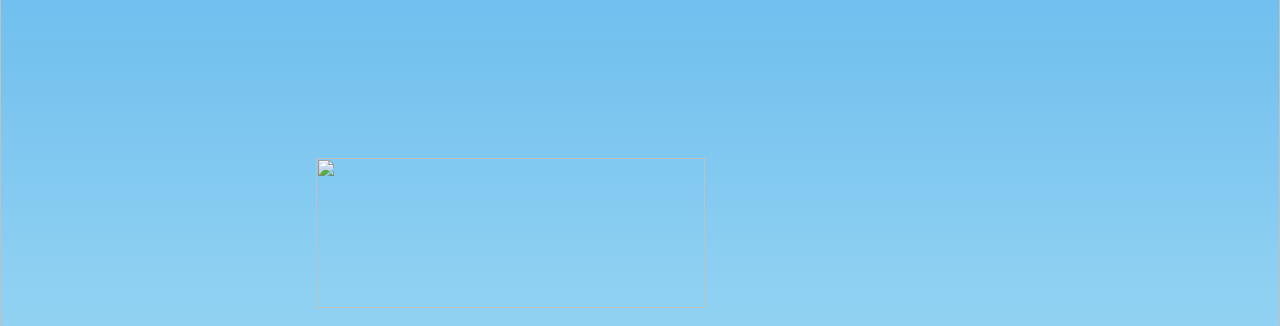
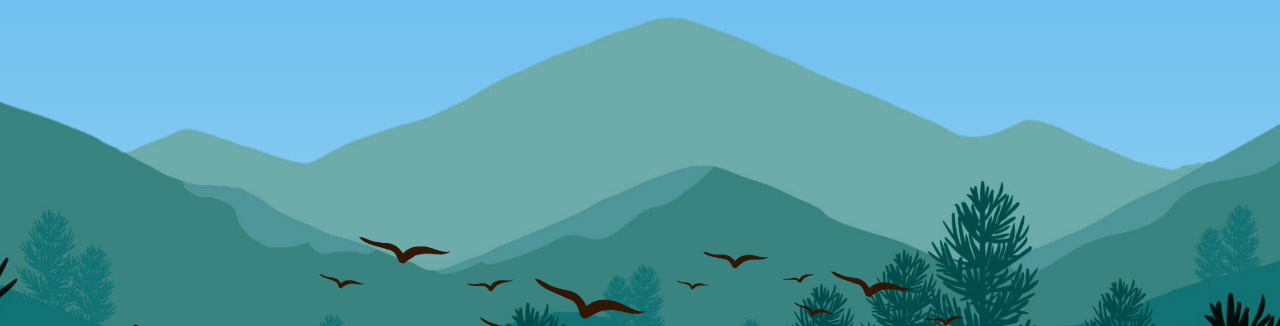
Before and after one commit to jasminehuang16/personalweb, a plain HTML site: page index.html in a window 1280 px wide. Shown: the part 92-418 px from the top of the page. Drawn offline with Linux system fonts and the light colour scheme.

Commit message:
Update index.html

```diff
--- a/index.html
+++ b/index.html
@@ -19,8 +19,8 @@
     </header>
     <section>
         <h2 id="text">Welcome!<br><span>On this site I would express my authentic self</span></h2>
-        <img src="img/mountains.png" id="mountains">
-        <img src="img/birds.png" id="birds">
+        <img src="mountains.png" id="mountains">
+        <img src="birds.png" id="birds">
     </section>
     <div class="sec">
         <h2><a id="about"></a>About me</h2>
```
